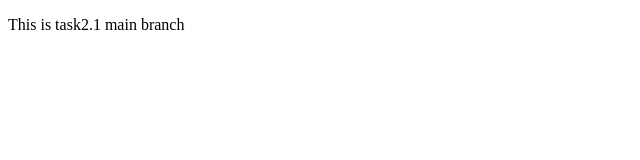
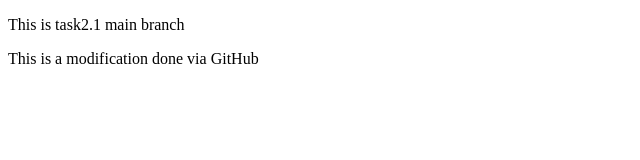
Before and after one commit to nikhitha-utada/git-task-2.1, a plain HTML site: page index.html in a window 1280 px wide. Shown: the whole page, without its empty margins (0-640 px from the left). Drawn offline with Linux system fonts and the light colour scheme.

Commit message:
Added modification

```diff
--- a/index.html
+++ b/index.html
@@ -7,5 +7,6 @@
 </head>
 <body>
     <p>This is task2.1 main branch</p>
+    <p>This is a modification done via GitHub </p>
 </body>
 </html>
```
